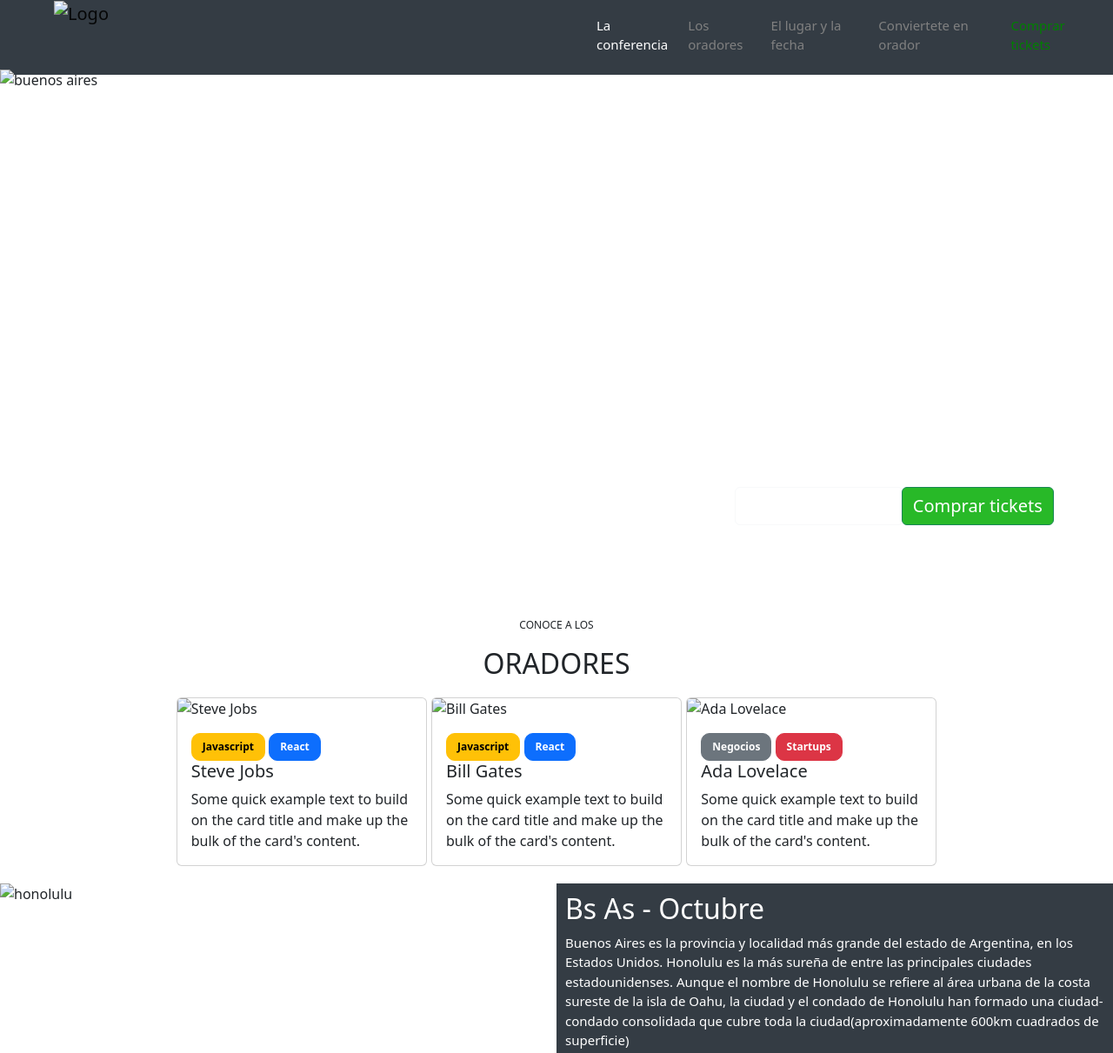
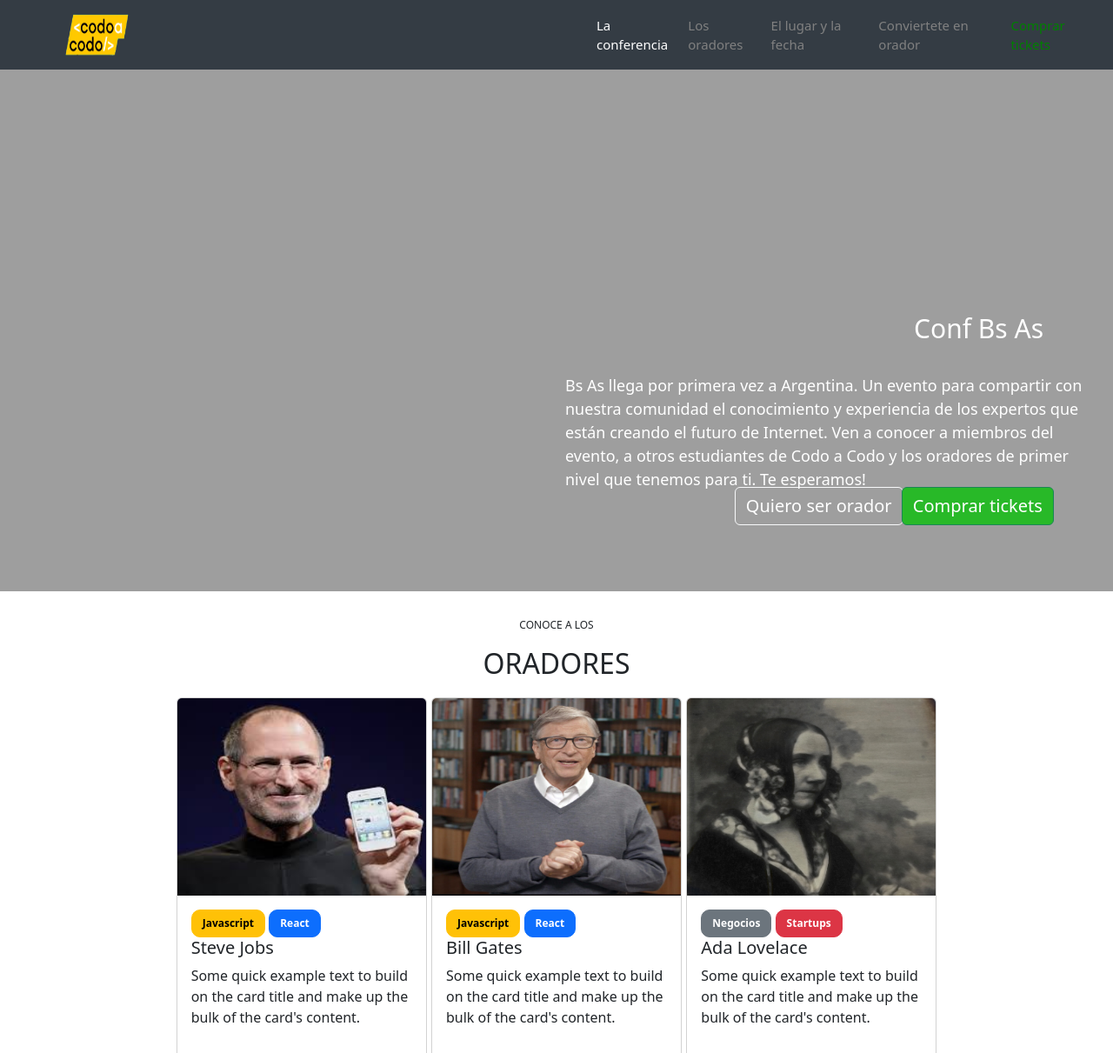
Before and after one commit to JonathanEmanuelMoya/ActividadPractica, a plain HTML site: page index.html in a window 1280 px wide. Shown: the top 1211 px of the page at 87% size. Drawn offline with nearby package versions, Linux system fonts and the light colour scheme; the site is published under a folder, as on GitHub Pages, so addresses that start at the root find nothing.

Commit message:
Creacion de pagina

```diff
--- a/index.html
+++ b/index.html
@@ -17,7 +17,7 @@
     <nav class="navbar navbar-expand-lg bg-light">
         <div class="container-fluid">
             <a class="navbar-brand" href="#">
-                <img src="/img/codoacodo.png" alt="Logo" width="100" height="80"
+                <img src="img/codoacodo.png" alt="Logo" width="100" height="80"
                     class="d-inline-block align-text-top">
             </a>
             <button class="navbar-toggler" type="button" data-bs-toggle="collapse" data-bs-target="#navbarNav"
@@ -48,7 +48,7 @@
     </nav>
 
     <div id="text-img">
-        <img src="/img/ba1.jpg" class="d-block w-90" alt="buenos aires">
+        <img src="img/ba1.jpg" class="d-block w-90" alt="buenos aires">
         <h2>Conf Bs As</h2>
         <p>Bs As llega por primera vez a Argentina. Un evento para compartir con nuestra comunidad el conocimiento y
             experiencia de los expertos que están creando el futuro de Internet. Ven a conocer a miembros del evento, a
@@ -62,7 +62,7 @@
 
     <div id="card-container">
         <div class="card" style="width: 18rem;">
-            <img src="/img/steve.jpg" class="card-img-top" alt="Steve Jobs">
+            <img src="img/steve.jpg" class="card-img-top" alt="Steve Jobs">
             <div class="card-body">
                 <button type="button" class="btn btn-warning">Javascript</button>
                 <button type="button" class="btn btn-primary">React</button>
@@ -73,7 +73,7 @@
         </div>
 
         <div class="card" style="width: 18rem;">
-            <img src="/img/bill.jpg" class="card-img-top" alt="Bill Gates">
+            <img src="img/bill.jpg" class="card-img-top" alt="Bill Gates">
             <div class="card-body">
                 <button type="button" class="btn btn-warning">Javascript</button>
                 <button type="button" class="btn btn-primary">React</button>
@@ -84,7 +84,7 @@
         </div>
 
         <div class="card" style="width: 18rem;">
-            <img src="/img/ada.jpeg" class="card-img-top" alt="Ada Lovelace">
+            <img src="img/ada.jpeg" class="card-img-top" alt="Ada Lovelace">
             <div class="card-body">
                 <button type="button" class="btn btn-secondary">Negocios</button>
                 <button type="button" class="btn btn-danger">Startups</button>
@@ -96,7 +96,7 @@
     </div>
 
     <div class="img-container">
-        <img src="/img/honolulu.jpg" alt="honolulu">
+        <img src="img/honolulu.jpg" alt="honolulu">
         <div class="text-container">
             <h2>Bs As - Octubre</h2>
             <p>Buenos Aires es la provincia y localidad más grande del estado de Argentina, en los Estados Unidos.
```
